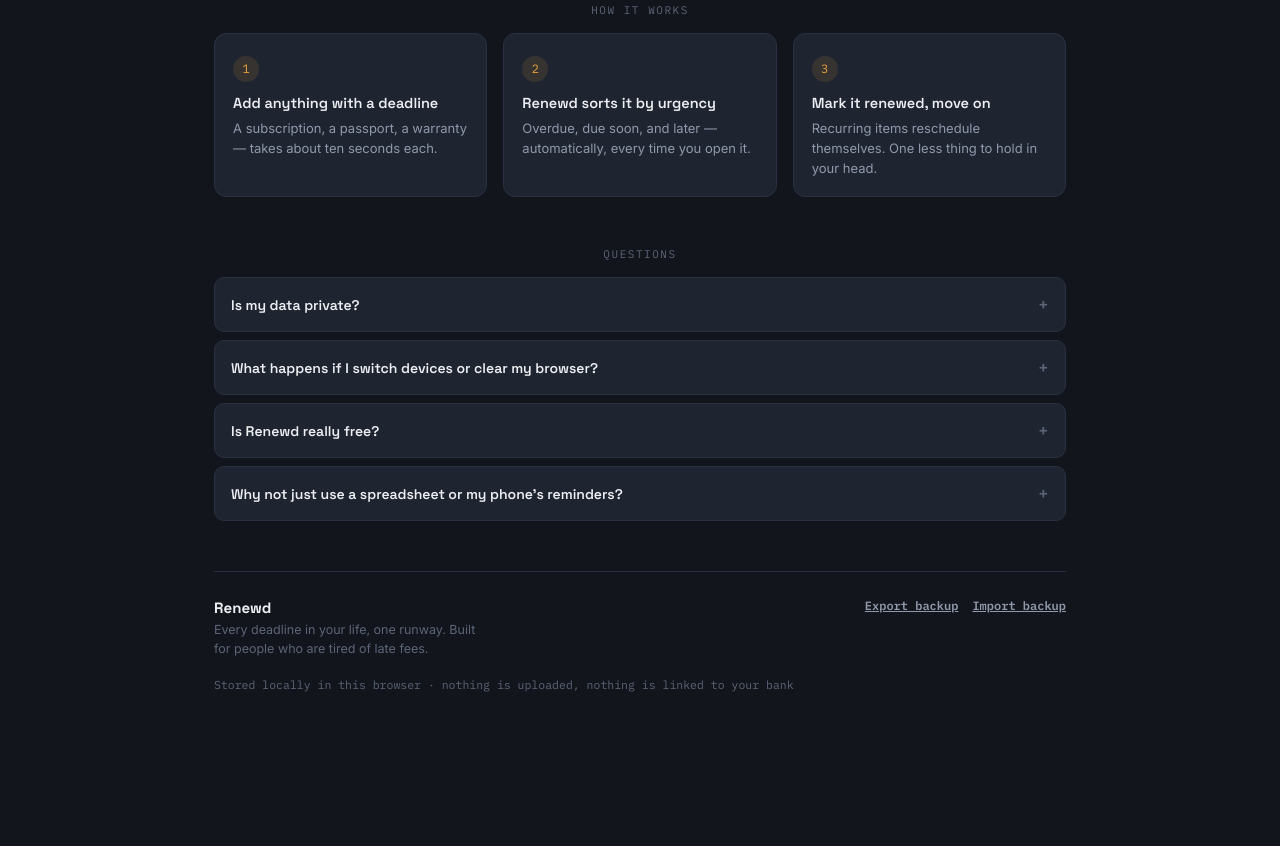
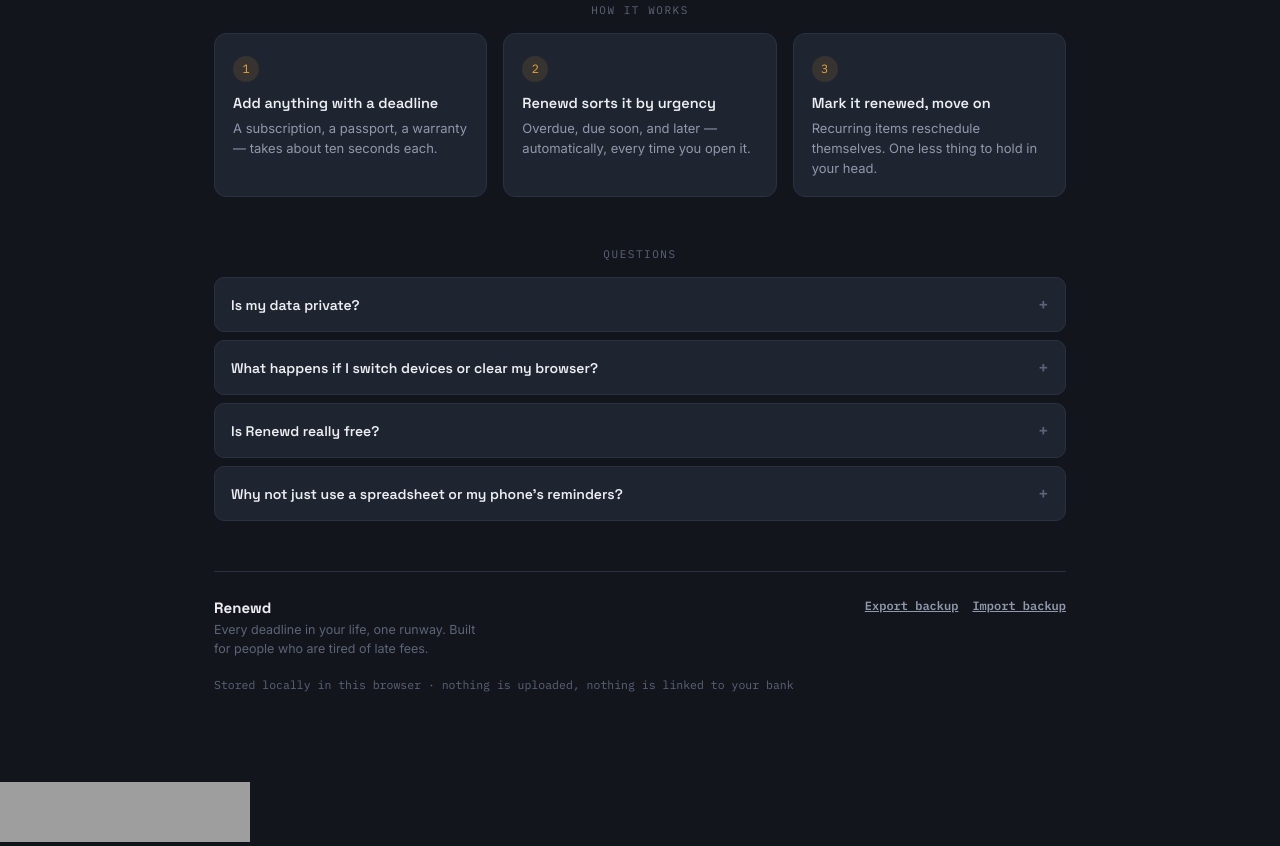
Before and after one commit to JefDebonk/Renewd, a plain HTML site: page index.html in a window 1280 px wide. Shown: the part 1717-2563 px from the top of the page. Before the commit the page ends 2499 px from the top, so only its background shows below. Drawn offline with nearby package versions, Linux system fonts and the light colour scheme; grey boxes are pictures that could not be loaded.

Commit message:
Update index.html

```diff
--- a/index.html
+++ b/index.html
@@ -833,5 +833,7 @@
 
 render();
 </script>
-</body>
+<a href="https://smollaunch.com" target="_blank" rel="noopener">
+  <img src="https://smollaunch.com/badges/featured.svg" alt="Renewd — Featured on Smol Launch" loading="lazy" width="250" height="60" />
+</a></body>
 </html>
```
